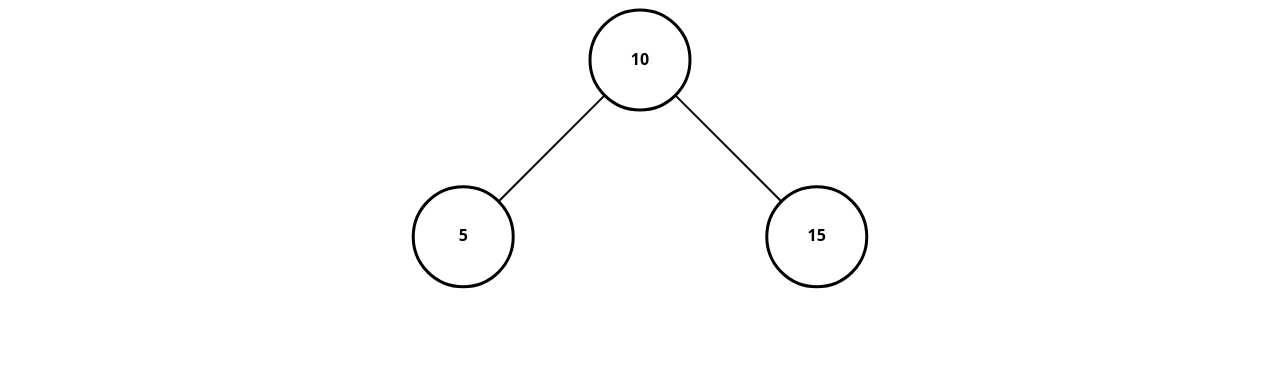
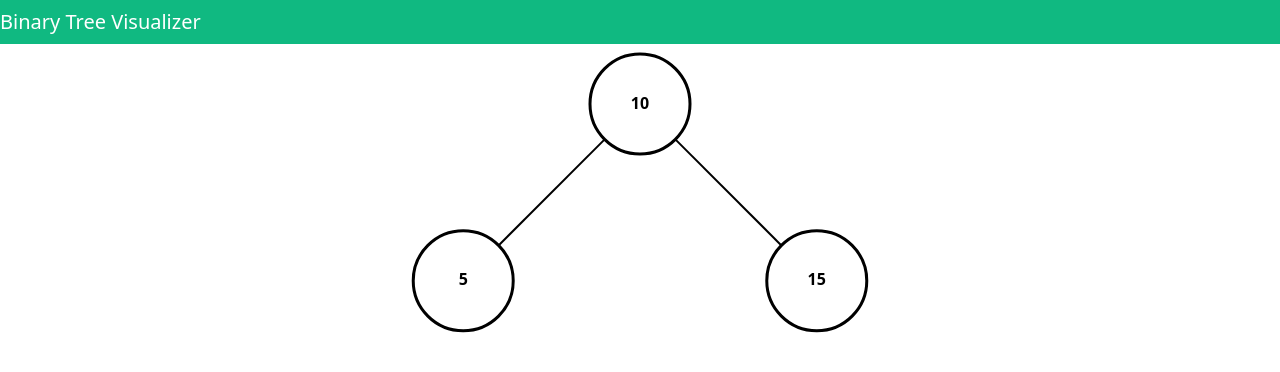
Before and after one commit to GregFrench/binary-tree-visualizer, a React (Create React App) app: page / in a window 1280 px wide. Shown: the top 372 px of the page. Built offline with nearby package versions, Linux system fonts and the light colour scheme.

Commit message:
Added the Header component

```diff
--- a/src/App.js
+++ b/src/App.js
@@ -1,10 +1,14 @@
+import Header from './components/Header.js';
 import Tree from './components/Tree.js';
 import './App.css';
 
 function App() {
   return (
-    <div className="container mx-auto">
-      <Tree></Tree>
+    <div>
+      <Header></Header>
+      <div className="container mx-auto">
+        <Tree></Tree>
+      </div>
     </div>
   );
 }
--- /dev/null
+++ b/src/components/Header.js
@@ -0,0 +1,11 @@
+function Header() {
+  return (
+    <header className="py-2 bg-green-500">
+      <div className="container mx-auto">
+        <h1 className="text-xl text-white">Binary Tree Visualizer</h1>
+      </div>
+    </header>
+  );
+}
+
+export default Header;
```
